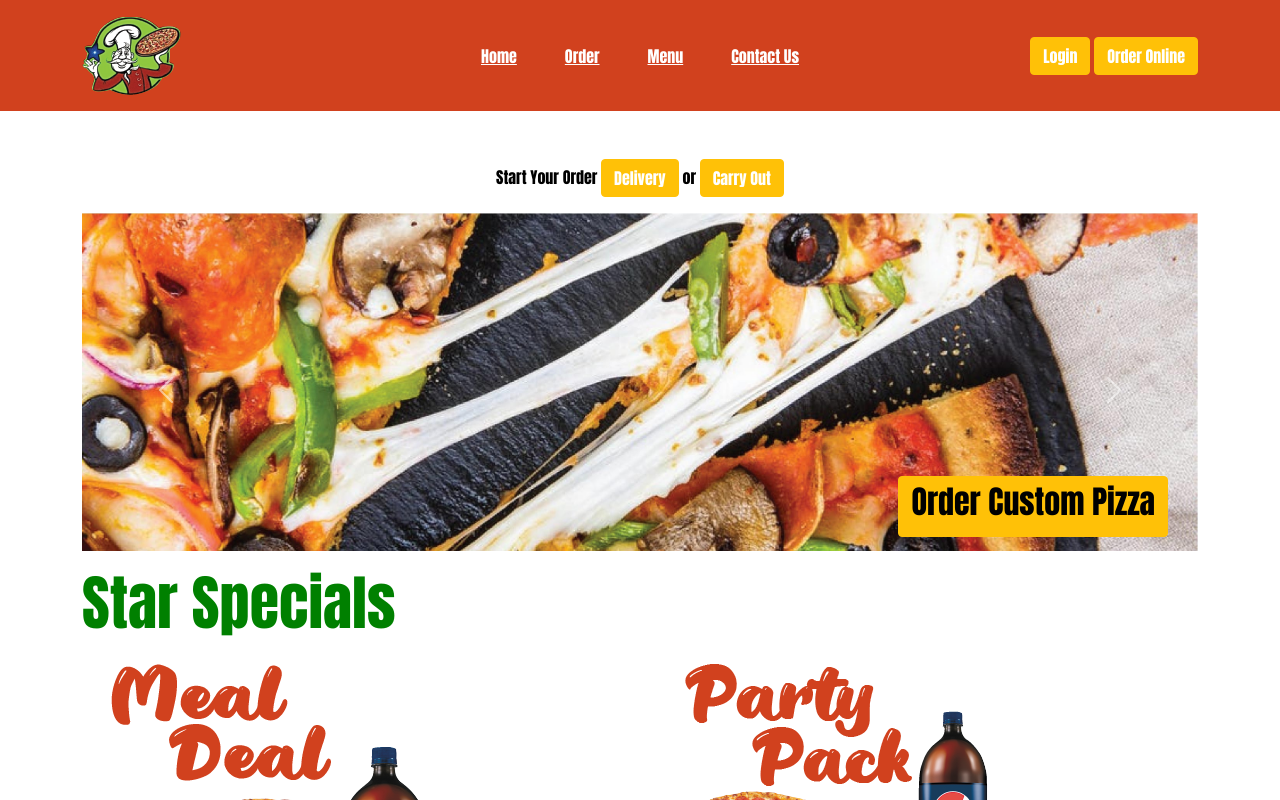
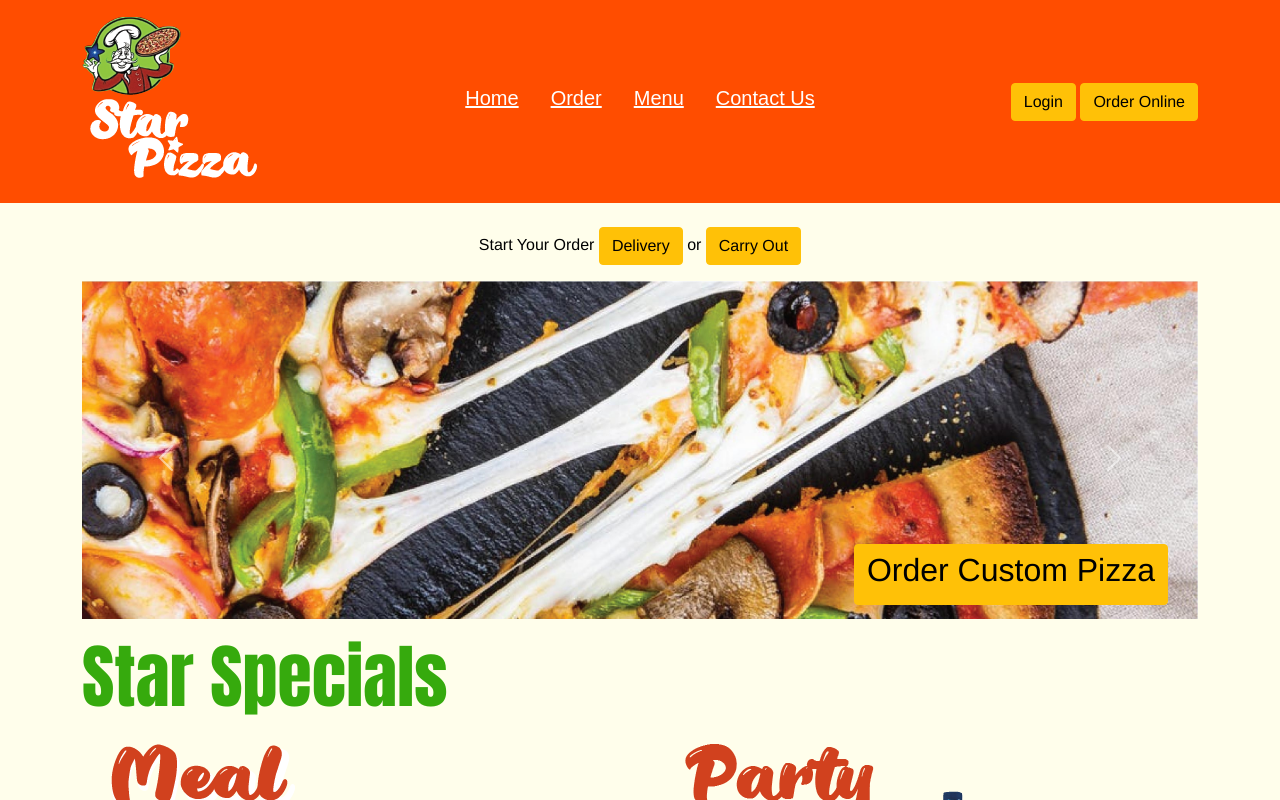
Before and after one commit to chrismetivier/chrismetivier.github.io, a plain HTML site: page index.html in a window 1280 px wide. Shown: the top 800 px of the page. Drawn offline with nearby package versions, Linux system fonts and the light colour scheme.

Commit message:
5/9
before class

```diff
--- a/css/stylesheet.css
+++ b/css/stylesheet.css
@@ -1,13 +1,14 @@
 
 
 div.bg-red {
-  background-color:#D1411E;
+  background-color:#FF4D00;
 }
 
 .order-btn {
   right:30px;
   bottom:30px;
-  color: white
+  color: black
+  font-family: 'impact', Sans-serif;
 }
 
 .order-btn-outline {
@@ -19,13 +20,13 @@ div.bg-red {
 .menu-btn {
   left:30px;
   bottom:30px;
-  color: white
+  color: grey
 }
 
 h1.blacktitle {
   font-family: 'impact', Sans-serif;
-  color: green;
-  font-size: 60px;
+  color: #36AA0D;
+  font-size: 70px;
   text-align:left;
 }
 
@@ -37,8 +38,9 @@ h1.whitetitle {
 }
 
 body {
-  font-family: 'impact', Sans-serif;
+  font-family: 'helvetica', Sans-serif;
   color: black;
+  background-color:#FFFEEB;
 }
 
 h2.button{
@@ -47,7 +49,7 @@ h2.button{
 }
 
 h2.green2{
-  font-family: 'impact', Sans-serif;
+  font-family: 'arial', Sans-serif;
   color: green;
 }
 
@@ -88,7 +90,7 @@ img.collumn {
 }
 
 .nav {
-  font-family: 'impact', Sans-serif;
+  font-family: 'Arial', Sans-serif;
   color: white;
   text-align: center;
 
--- a/index.html
+++ b/index.html
@@ -11,25 +11,27 @@
   </head>
   <body>
 
+
 <div class="container-fluid bg-red" >
     <div class="container">
         <header class="d-flex flex-wrap align-items-center justify-content-center justify-content-md-between py-3 mb-4 border-buttom">
           <div class="col col-md-3">
             <img src="images/logo.png">
+            <img src="images/logotitle.png">
           </div>
 
           <ul class="nav col-12 col-md-auto mb-2 justify-content-center mb-md-0">
             <li>
-              <a class="p-4 link-secondary nav" href="#">Home</a>
+              <a class="p-3 link-secondary nav" href="#"><h5>Home</h5></a>
             </li>
             <li>
-              <a class="p-4 link-secondary nav" href="#">Order</a>
+              <a class="p-3 link-secondary nav" href="#"><h5>Order</h5></a>
             </li>
             <li>
-              <a class="p-4 link-secondary nav" href="#">Menu</a>
+              <a class="p-3 link-secondary nav" href="#"><h5>Menu</h5></a>
             </li>
             <li>
-              <a class="p-4 link-secondary nav" href="#">Contact Us</a>
+              <a class="p-3 link-secondary nav" href="#"><h5>Contact Us</h5></a>
             </li>
           </ul>
           <div class="col-md-3 text-end">
@@ -42,10 +44,6 @@
 
 
 
-
-
-
-<br>
 <div>
 
   <p style="text-align:center;">
@@ -68,19 +66,19 @@
           <div class="carousel-item active" data-bs-interval="10000">
             <img src="images/carousel/cara1.jpg" class="d-block w-100" alt="cara1">
             <p style="text-align:right;">
-            <button type="button" class="btn btn-warning position-absolute order-btn"><h2 class="button">Order Custom Pizza</h2></button>
+            <button type="button" class="btn btn-warning position-absolute order-btn"><h2>Order Custom Pizza</h2></button>
             </p>
           </div>
           <div class="carousel-item" data-bs-interval="2000">
-            <img src="images/icecream.png" class="d-block w-100" alt="cara1">
+            <img src="images/carousel/cara2.jpg" class="d-block w-100" alt="cara1">
             <p style="text-align:right;">
-            <button type="button" class="btn btn-warning position-absolute order-btn"><h2 class="button">Browse Our Icecream</h2></button>
+            <button type="button" class="btn btn-warning position-absolute order-btn"><h2>Browse Our Icecream</h2></button>
             </p>
           </div>
           <div class="carousel-item">
-            <img src="images/menu.jpg" class="d-block w-100" alt="cara1">
+            <img src="images/carousel/cara3.jpg" class="d-block w-100" alt="cara1">
             <p style="text-align:right;">
-            <button type="button" class="btn btn-warning position-absolute order-btn"><h2 class="button">View Full Menu</h2></button>
+            <button type="button" class="btn btn-warning position-absolute order-btn"><h2>View Full Menu</h2></button>
             </p>
           </div>
         </div>
@@ -103,11 +101,12 @@
 <div class="container-fluid">
   <div class="container">
     <div class="row">
+    <br>
 
 
     <h1 class="blacktitle">Star Specials</h1>
 
-
+<br>
     </div>
   </div>
 
```
Also changed, not shown: Images/carousel/cara2.jpg (added), Images/carousel/cara3.jpg (added), Images/logotitle.png (added), 2 other files.
